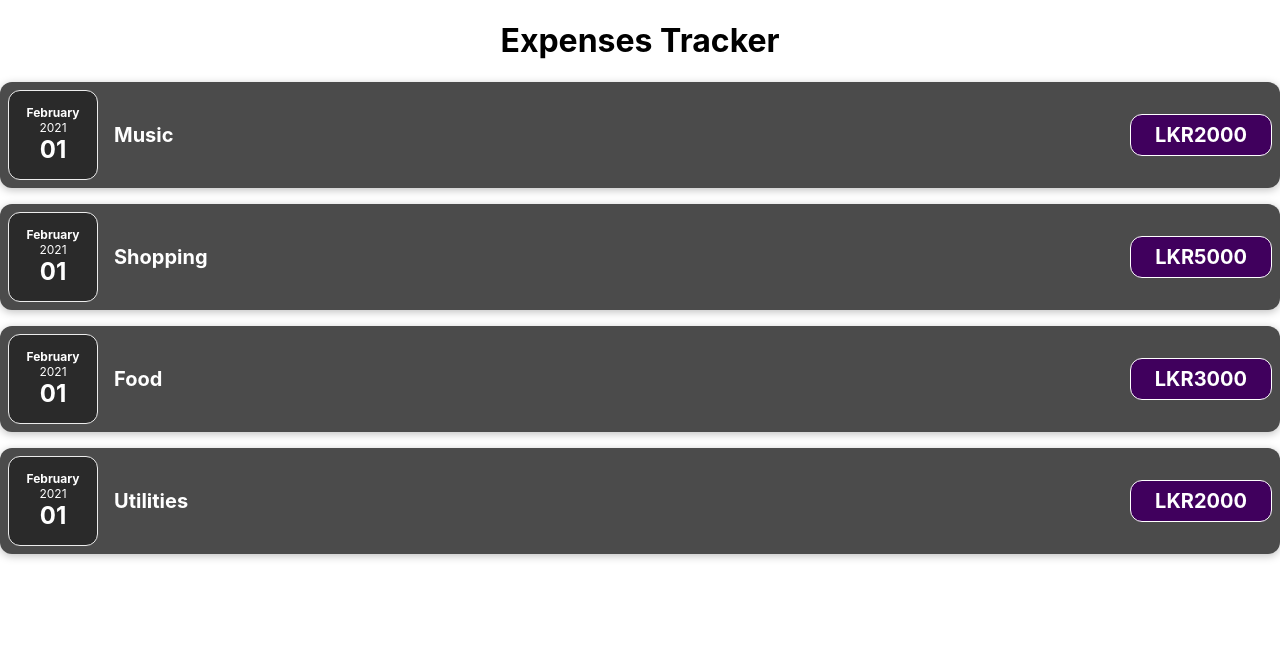
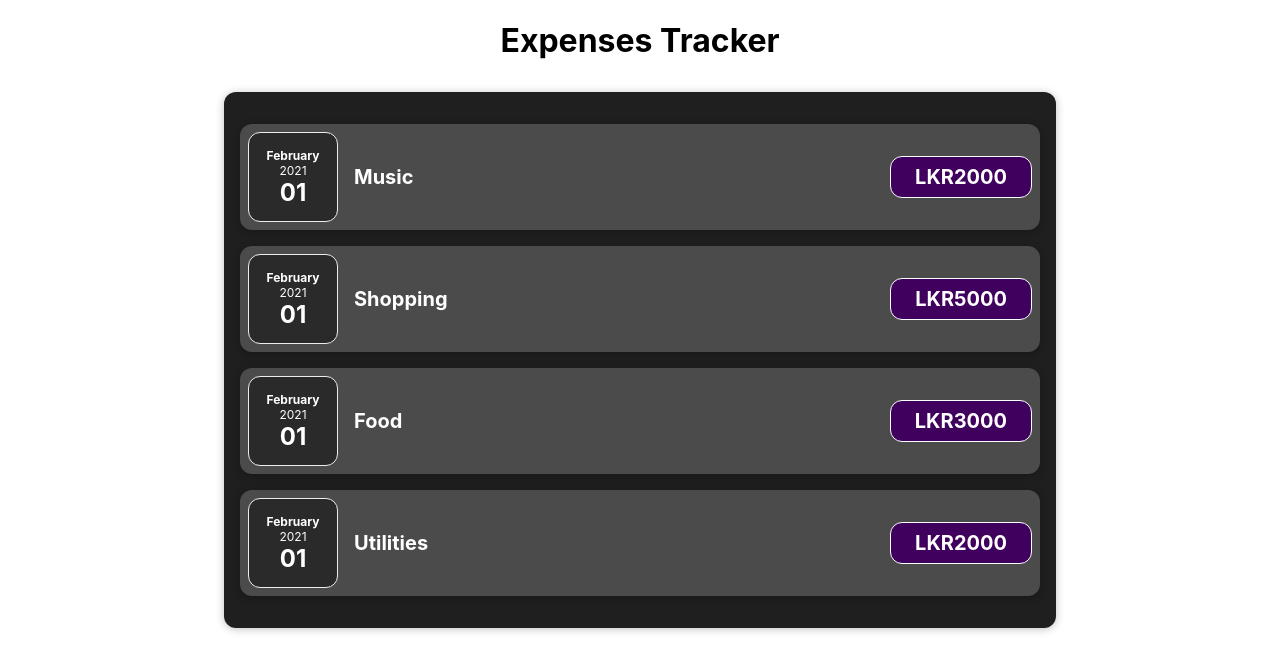
Before and after one commit to dimuthi/Expense-Tracker---Reactjs, a React (Create React App) app in the folder expense-tracker/: page / in a window 1280 px wide. Shown: the top 672 px of the page. Built offline with nearby package versions, Linux system fonts and the light colour scheme.

Commit message:
created expenses component

```diff
--- a/expense-tracker/src/App.js
+++ b/expense-tracker/src/App.js
@@ -1,9 +1,9 @@
 import "./App.css";
 import "./Components/ExpenseItem";
-import ExpenseItem from "./Components/ExpenseItem";
+import Expenses from "./Components/Expenses";
 
 function App() {
-  const items = [
+  const expenses = [
     { title: "Music", amount: 2000, date: new Date(2021, 1, 1) },
     { title: "Shopping", amount: 5000, date: new Date(2021, 1, 1) },
     { title: "Food", amount: 3000, date: new Date(2021, 1, 1) },
@@ -12,26 +12,7 @@
   return (
     <div>
       <h1 align="center">Expenses Tracker</h1>
-      <ExpenseItem
-        title={items[0].title}
-        amount={items[0].amount}
-        date={items[0].date}
-      ></ExpenseItem>
-      <ExpenseItem
-        title={items[1].title}
-        amount={items[1].amount}
-        date={items[1].date}
-      ></ExpenseItem>
-      <ExpenseItem
-        title={items[2].title}
-        amount={items[2].amount}
-        date={items[2].date}
-      ></ExpenseItem>
-      <ExpenseItem
-        title={items[3].title}
-        amount={items[3].amount}
-        date={items[3].date}
-      ></ExpenseItem>
+      <Expenses items={expenses}></Expenses>
     </div>
   );
 }
--- /dev/null
+++ b/expense-tracker/src/Components/Expenses.css
@@ -0,0 +1,9 @@
+.expenses {
+    padding: 1rem;
+    background-color: rgb(31, 31, 31);
+    margin: 2rem auto;
+    width: 50rem;
+    max-width: 95%;
+    border-radius: 12px;
+    box-shadow: 0 1px 8px rgba(0, 0, 0, 0.25);
+  }
--- /dev/null
+++ b/expense-tracker/src/Components/Expenses.js
@@ -0,0 +1,31 @@
+import "./Expenses.css";
+import ExpenseItem from "./ExpenseItem";
+
+function Expenses(props) {
+  return (
+    <div className="expenses">
+      <ExpenseItem
+        title={props.items[0].title}
+        amount={props.items[0].amount}
+        date={props.items[0].date}
+      ></ExpenseItem>
+      <ExpenseItem
+        title={props.items[1].title}
+        amount={props.items[1].amount}
+        date={props.items[1].date}
+      ></ExpenseItem>
+      <ExpenseItem
+        title={props.items[2].title}
+        amount={props.items[2].amount}
+        date={props.items[2].date}
+      ></ExpenseItem>
+      <ExpenseItem
+        title={props.items[3].title}
+        amount={props.items[3].amount}
+        date={props.items[3].date}
+      ></ExpenseItem>
+    </div>
+  );
+}
+
+export default Expenses;
```
